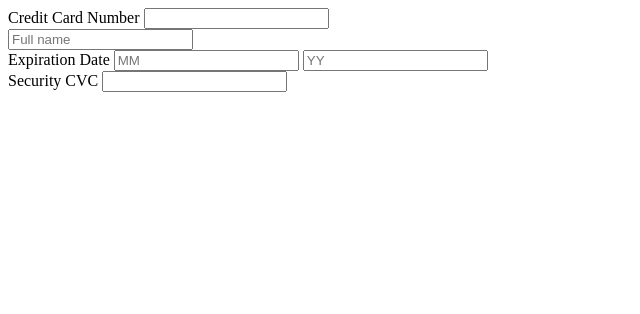
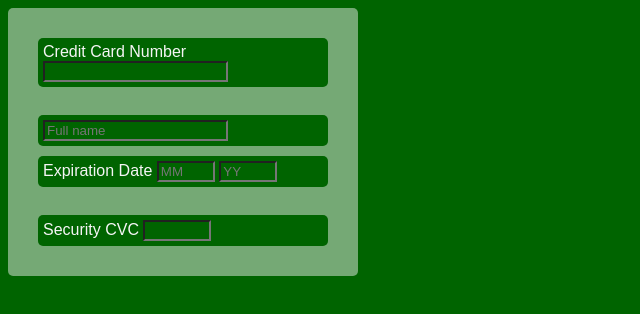
Before and after one commit to VirgilLungu27/02-card-info, a plain HTML site: page index.html in a window 1280 px wide. Shown: the whole page, without its empty margins (0-640 px from the left). Drawn offline with Linux system fonts and the light colour scheme.

Commit message:
place them in a grid manner

```diff
--- a/index.html
+++ b/index.html
@@ -5,20 +5,29 @@
     <meta http-equiv="X-UA-Compatible" content="IE=edge">
     <meta name="viewport" content="width=device-width, initial-scale=1.0">
     <title>Document</title>
+    <link href="style.css" rel="stylesheet">
 </head>
 <body>
+    <div class="hero">
         <div>
             <label for="card">Credit Card Number</label>
             <input id="card" type="password" maxlength="16" required>
+        </div>
         <br>
+        <div>
             <input type="name" maxlength="40" required placeholder="Full name">
             <br>
+        </div>
+        <div>
             <label for="date">Expiration Date</label>
-        <input id="date" type="number" maxlength="2" required placeholder="MM">
-        <input id="date" type="number" maxlength="2" required placeholder="YY">
+            <input id="date" type="text" maxlength="2" required placeholder="MM">
+            <input id="date" type="text" maxlength="2" required placeholder="YY">
+        </div>
         <br>
+        <div>
             <label for="cvc">Security CVC</label>
-        <input id="cvc" type="password" maxlength="4" required>
+            <input id="cvc" type="password" maxlength="3" required>
+        </div>
     </div>
 </body>
 </html>
--- a/style.css
+++ b/style.css
@@ -0,0 +1,29 @@
+* {
+    background-color: darkgreen;
+}
+
+.hero {
+    display: grid;
+    top: 50%;
+    max-width: 300px;
+    font-family: sans-serif;
+    border-radius: 5px;
+    background-color: rgba(245, 245, 245, 0.478);
+    padding: 25px;
+    color: whitesmoke;
+}
+
+.hero div {
+    padding: 5px;
+    margin: 5px;
+    border-radius: 5px;
+}
+
+.hero div #date {
+    max-width: 50px;
+    color: white;
+}
+
+.hero div #cvc {
+    max-width: 60px;
+}
```
Lines whose indentation alone changed are shown as unchanged.
